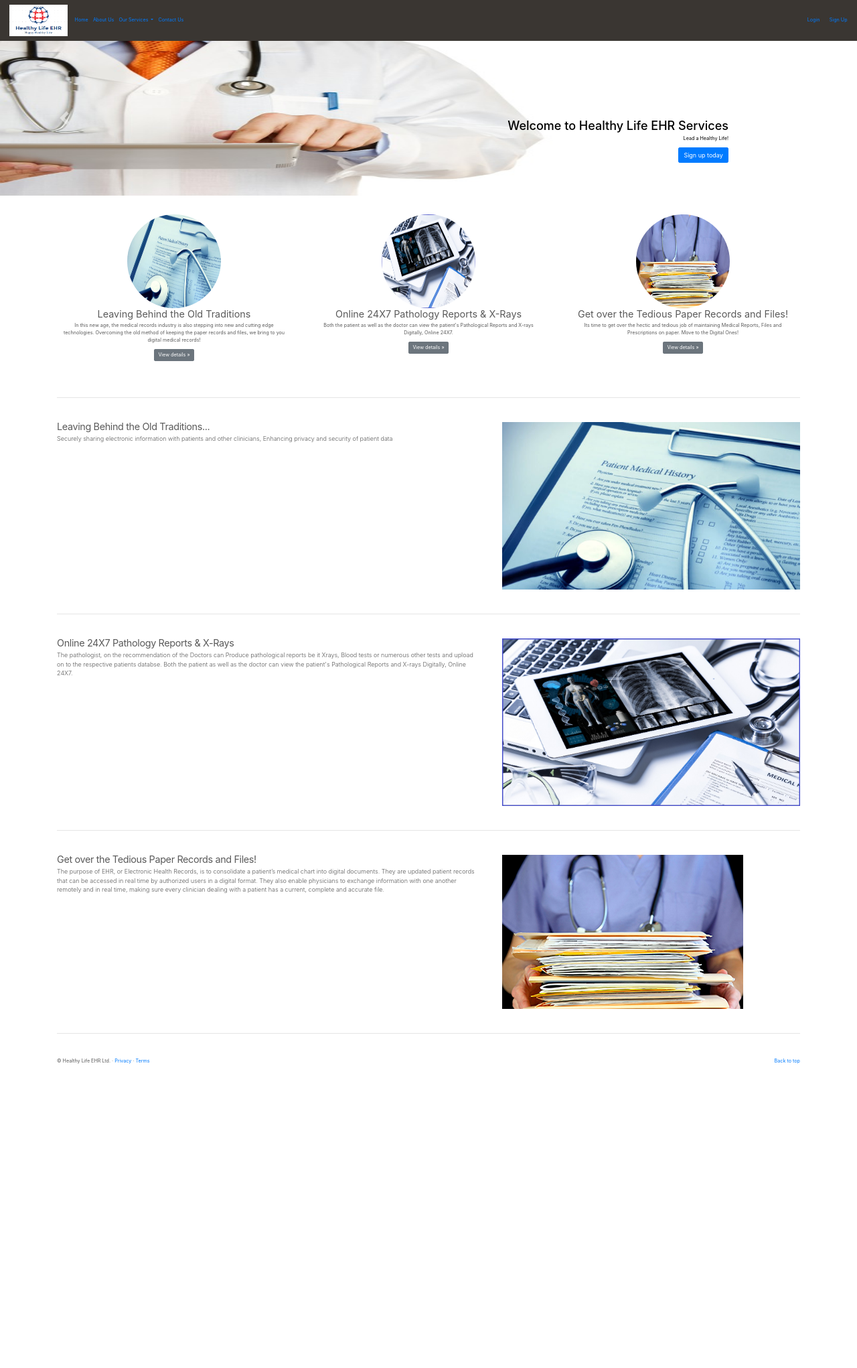
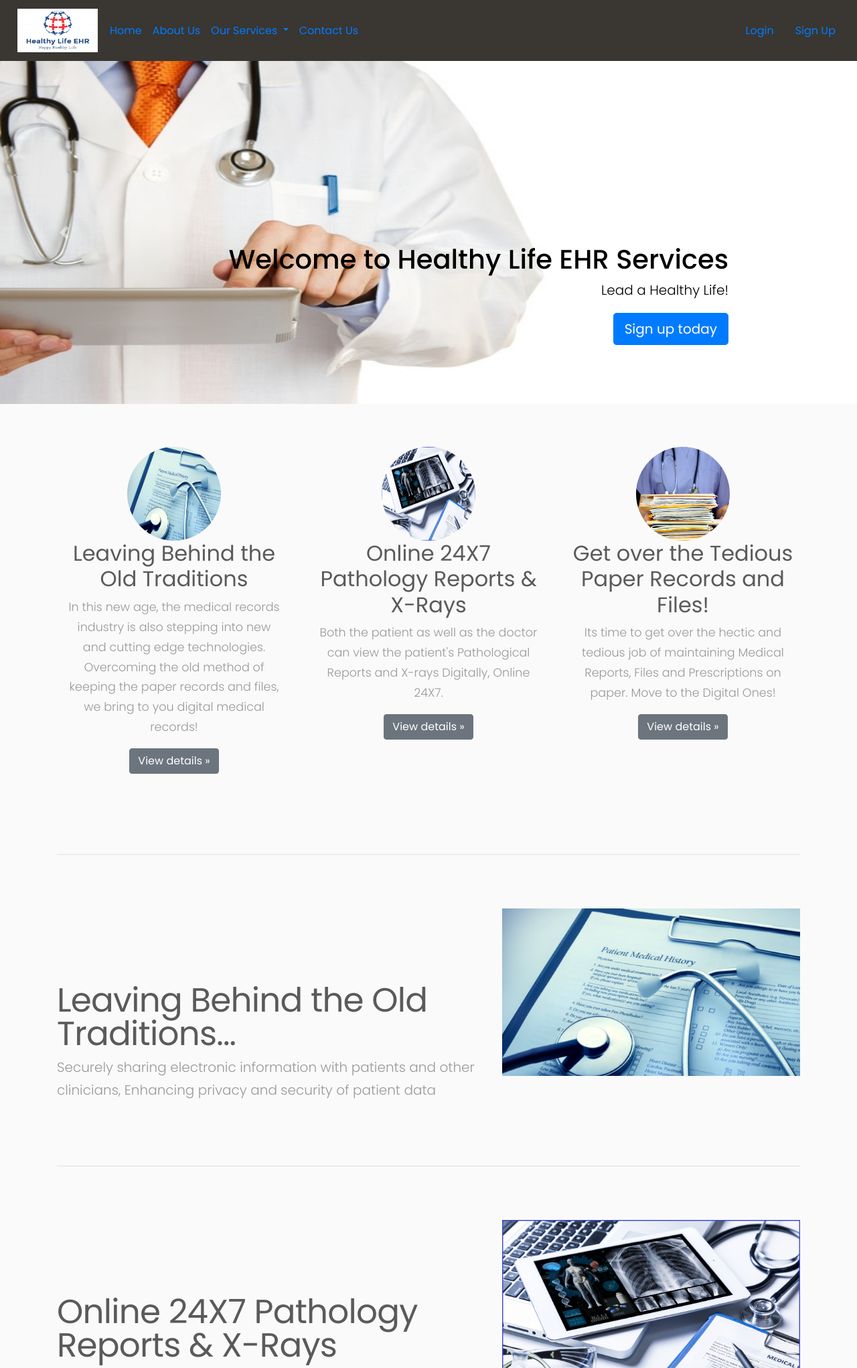
Before and after one commit to NIN2452/TN03_Extc_A19, a Flask app: page / in a window 1280 px wide. Shown: the top 2042 px of the page at 67% size. Before the commit the page ends 1588 px from the top, so only its background shows below. Run offline with Flask 2, Linux system fonts and the light colour scheme; some libraries are stand-ins or nearby versions.

Commit message:
intro added2

```diff
--- a/wbste/ehrsys-master/static/intro.css
+++ b/wbste/ehrsys-master/static/intro.css
@@ -1,9 +1,133 @@
+/* GLOBAL STYLES
+-------------------------------------------------- */
+/* Padding below the footer and lighter body text
+
+body {
+    padding-top: 0px;
+    padding-bottom: 30px;
+    color: #5a5a5a;
+  }
+
+
+  /* CUSTOMIZE THE CAROUSEL
+  -------------------------------------------------- */
+
+  /* Carousel base class
+  .carousel {
+    margin-bottom: 40px;
+  }
+  /* Since positioning the image, we need to help out the caption
+  .carousel-caption {
+    z-index: 10;
+    bottom: 30px;
+  }
+
+  /* Declare heights because of positioning of img element
+  .carousel-item {
+    height: 320px;
+    background-color: #777;
+  }
+  .carousel-item > img {
+    position: absolute;
+    top: 0;
+    left: 0;
+    min-width: 100%;
+    height: 320px;
+  }
+
+
+  /* MARKETING CONTENT
+  -------------------------------------------------- */
+
+  /* Center align the text within the three columns below the carousel
+  .marketing .col-lg-4 {
+    margin-bottom: 150px;
+    text-align: center;
+  }
+  .marketing h2 {
+    font-weight: normal;
+  }
+  .marketing .col-lg-4 p {
+    margin-right: 75px;
+    margin-left: 75px;
+  }
+
+
+  /* Featurettes
+  -------------------------
+
+  .featurette-divider {
+    margin: 50px 0; /* Space out the Bootstrap <hr> more *
+  }
+
+  /* Thin out the marketing headings
+  .featurette-heading {
+    font-weight: 300;
+    line-height: 1;
+    letter-spacing: -5px;
+  }
+
+
+  /* RESPONSIVE CSS
+  --------------------------------------------------
+
+  @media (min-width: 998px) {
+     Bump up size of carousel content
+    .carousel-caption p {
+      margin-bottom: 1.25px;
+      font-size: 1.25px;
+      line-height: .14px;
+    }
+
+    .featurette-heading {
+      font-size: 50px;
+    }
+
+  }
+
+  @media (min-width: 768px) {
+    .featurette-heading {
+      margin-top: 70px;
+    }
+
+  }
+
+  /* extra styles
+
+   #signup, #login{
+        float: right;
+        text-emphasis-color: #007BFF;
+   }
+
+   .logo-img{
+    float: left;
+    position: relative;
+    margin: 5px 10px 5px 10px;
+    width: 120px;
+    height: 65px;
+}
+
 /* GLOBAL STYLES
 -------------------------------------------------- */
 /* Padding below the footer and lighter body text */
 
-html {
-  font-size: 16px;
+
+/* GLOBAL STYLES
+-------------------------------------------------- */
+/* Padding below the footer and lighter body text */
+
+@import "https://fonts.googleapis.com/css?family=Poppins:300,400,500,600,700";
+body {
+    font-family: 'Poppins', sans-serif;
+    background: #fafafa;
+}
+
+p {
+    font-family: 'Poppins', sans-serif;
+    font-size: 1.1em;
+    font-weight: 300;
+    line-height: 1.7em;
+    color: #999;
 }
 
 body {
@@ -11,6 +135,7 @@
     padding-bottom: 3rem;
     color: #5a5a5a;
   }
+
 
   /* CUSTOMIZE THE CAROUSEL
   -------------------------------------------------- */
@@ -38,6 +163,9 @@
     height: 32rem;
   }
 
+
+
+
   /* MARKETING CONTENT
   -------------------------------------------------- */
 
@@ -50,9 +178,10 @@
     font-weight: normal;
   }
   .marketing .col-lg-4 p {
-  margin-right: 0.75rem;
-  margin-left: 0.75rem;
+    margin-right: .75rem;
+    margin-left: .75rem;
   }
+
 
   /* Featurettes
   ------------------------- */
@@ -65,50 +194,55 @@
   .featurette-heading {
     font-weight: 300;
     line-height: 1;
-  letter-spacing: -0.05rem;
+    letter-spacing: -.05rem;
   }
+
 
   /* RESPONSIVE CSS
   -------------------------------------------------- */
 
-@media (min-width: 998px) {
-  /* Bump up size of carousel content
+  @media (min-width: 40em) {
+    /* Bump up size of carousel content */
     .carousel-caption p {
       margin-bottom: 1.25rem;
       font-size: 1.25rem;
-      line-height: .14rem;
+      line-height: 1.4;
     }
 
     .featurette-heading {
-      font-size: 5rem;
-    }
-    */
-  html {
-    font-size: 55%;
+      font-size: 50px;
     }
   }
 
-@media (min-width: 768px) {
-  /*.featurette-heading {
+  @media (min-width: 62em) {
+    .featurette-heading {
       margin-top: 7rem;
-    }*/
-  html {
-    font-size: 45%;
     }
   }
 
-/* extra styles*/
 
-#signup,
-#login {
+   #signup, #login{
         float: right;
-  text-emphasis-color: #007bff;
+        color: #777;
    }
 
-.logo-img {
+   .logo-img{
     float: left;
     position: relative;
-  margin: 0.5rem 1rem 0.5rem 1rem;
-  width: 12rem;
-  height: 6.5rem;
+    margin: 5px 10px 5px 10px;
+    width: 120px;
+    height: 65px;
 }
+
+p {
+    font-family: 'Poppins', sans-serif;
+    font-size: 1.1em;
+    font-weight: 300;
+    line-height: 1.7em;
+    color: #999;
+}
+
+div.myopacity {
+  opacity: 0.4;
+  filter: alpha(opacity=20);
+         }
```
Lines whose indentation alone changed are shown as unchanged.
